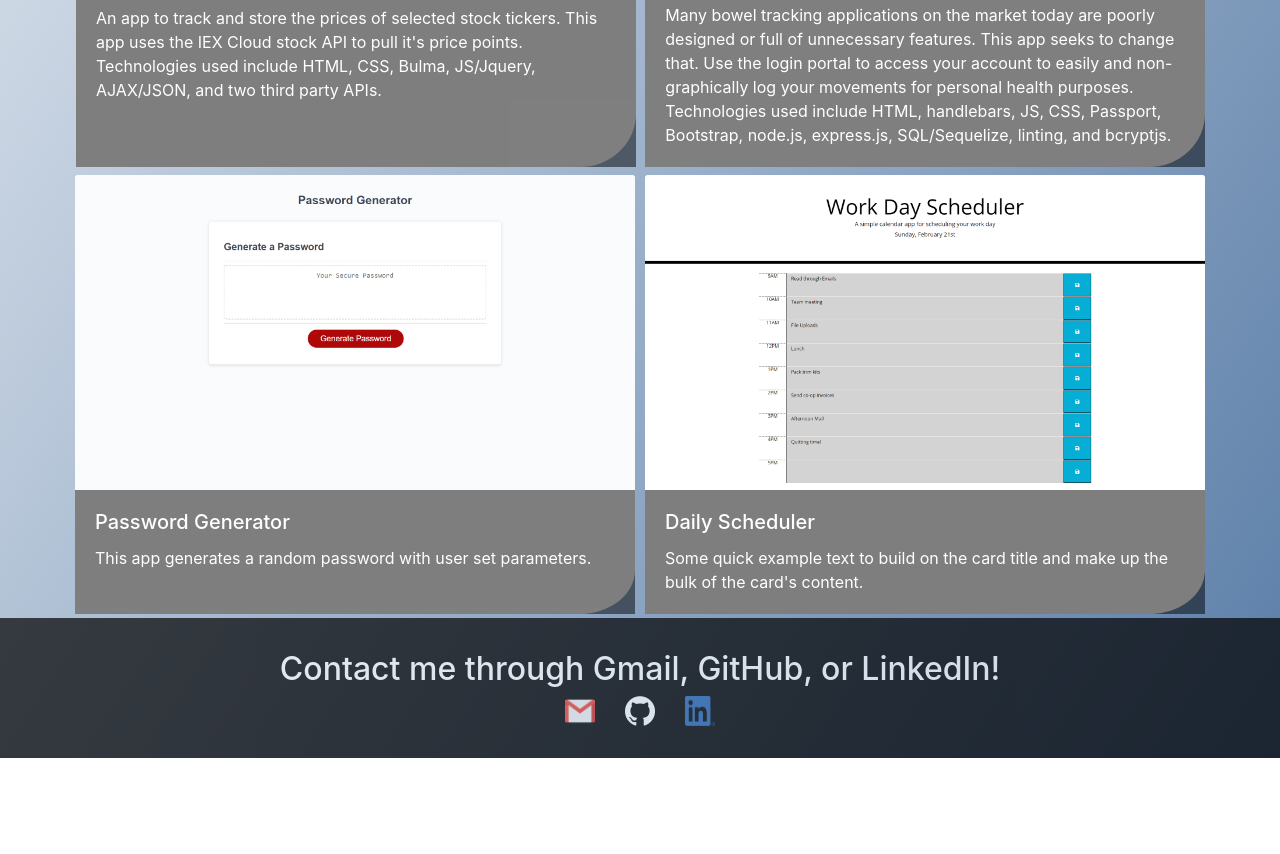
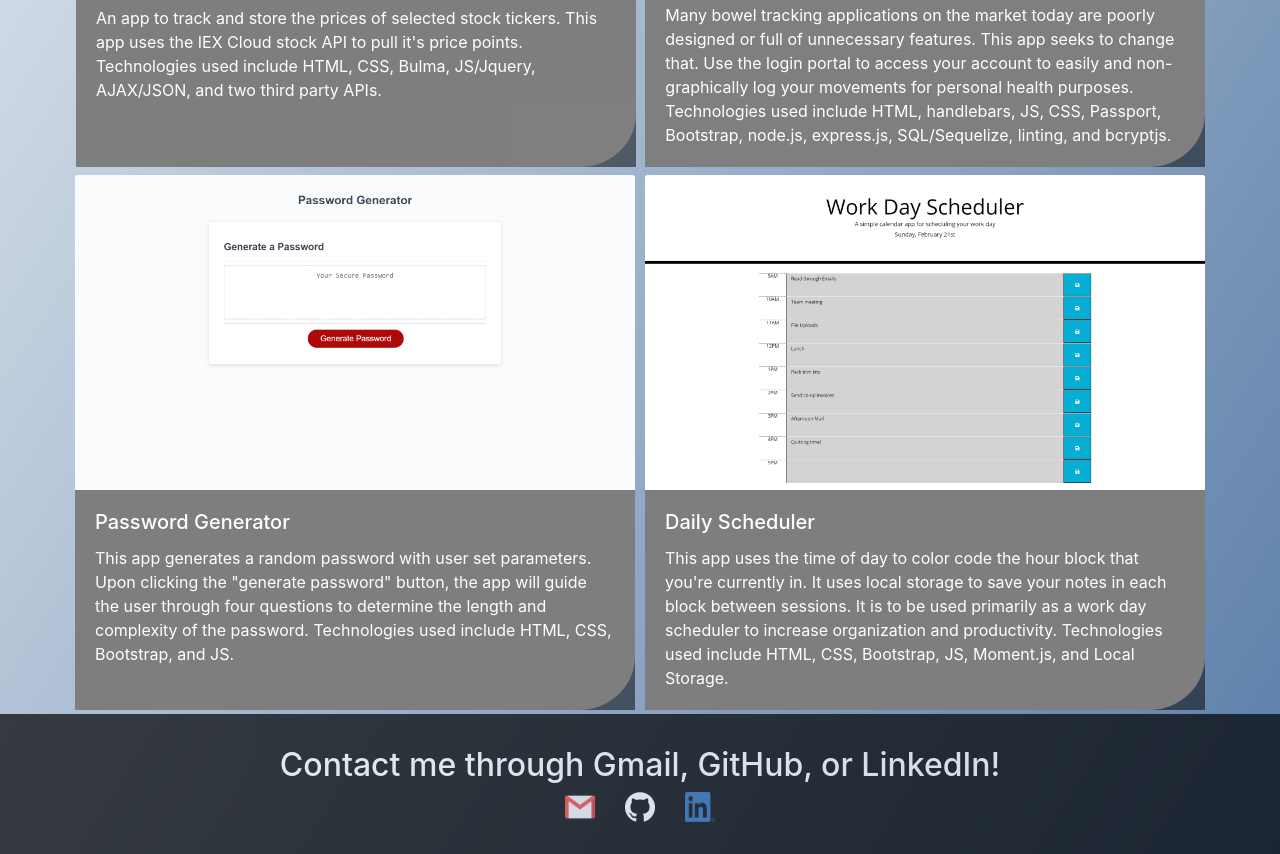
Before and after one commit to davidvargas95/new-portfolio, a plain HTML site: page index.html in a window 1280 px wide. Shown: the part 1172-2026 px from the top of the page. Before the commit the page ends 1930 px from the top, so only its background shows below. Drawn offline with nearby package versions, Linux system fonts and the light colour scheme.

Commit message:
Finished Porfolio

```diff
--- a/index.html
+++ b/index.html
@@ -103,7 +103,7 @@
               </div>
               <div class="card-body" style="background-color: black; opacity: 0.5; color: white;">
                 <h5 class="card-title">Password Generator</h5>
-                <p class="card-text">This app generates a random password with user set parameters. </p>
+                <p class="card-text">This app generates a random password with user set parameters. Upon clicking the "generate password" button, the app will guide the user through four questions to determine the length and complexity of the password. Technologies used include HTML, CSS, Bootstrap, and JS.</p>
               </div>
             </div>
 
@@ -116,7 +116,7 @@
               </div>
               <div class="card-body" style="background-color: black; opacity: 0.5; color: white;">
                 <h5 class="card-title">Daily Scheduler</h5>
-                <p class="card-text">Some quick example text to build on the card title and make up the bulk of the card's content.</p>
+                <p class="card-text">This app uses the time of day to color code the hour block that you're currently in. It uses local storage to save your notes in each block between sessions. It is to be used primarily as a work day scheduler to increase organization and productivity. Technologies used include HTML, CSS, Bootstrap, JS, Moment.js, and Local Storage.</p>
               </div>
             </div>
 
```
Also changed, not shown: assets/js/script.js (deleted).
